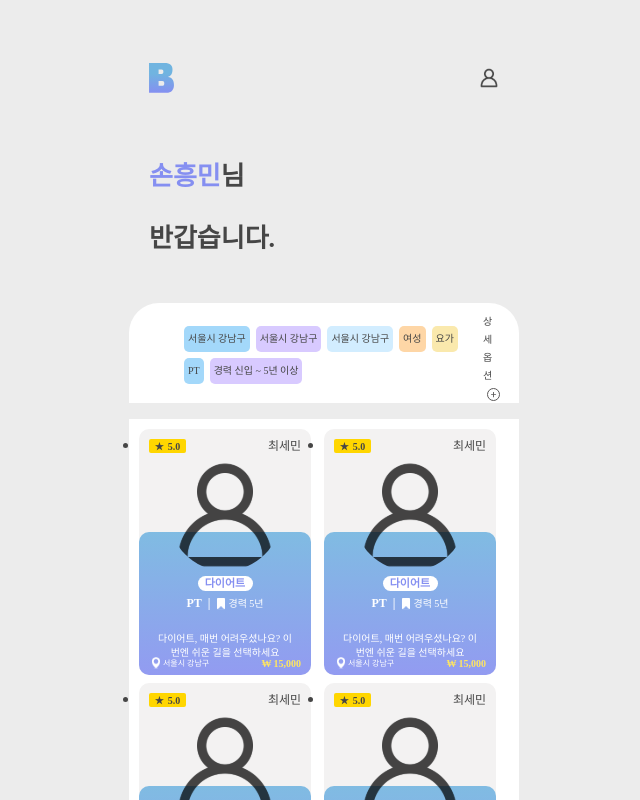
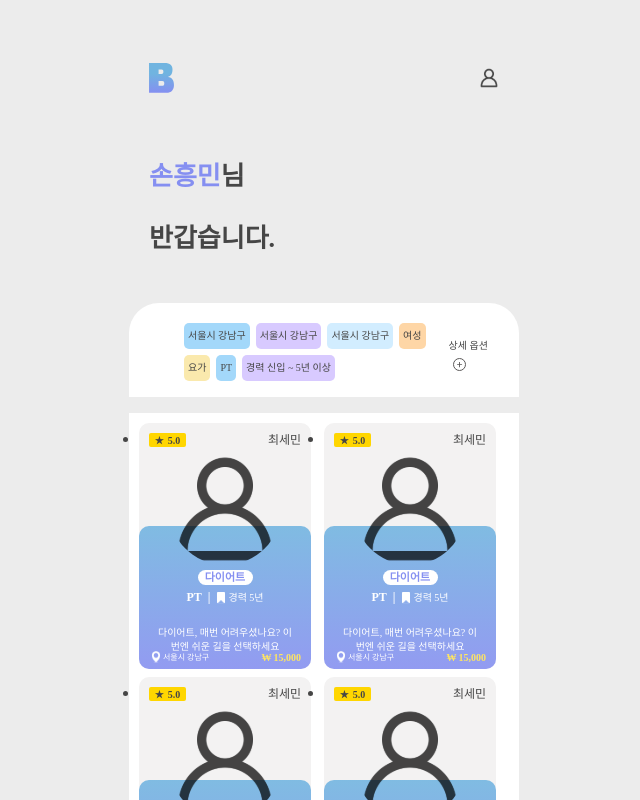
Before and after one commit to ktmihs/bodyBuddy, a Next.js app: page / in a window 1280 px wide. Shown: the top 800 px of the page, without its empty margins (316-956 px from the left). Built offline with nearby package versions, Linux system fonts and the light colour scheme; a web font is replaced by a local one; what emotion-reset would draw is missing.

Commit message:
fix: #8 Fix the width of the detail option button
- Option.tsx

```diff
--- a/components/layout/index/Option.tsx
+++ b/components/layout/index/Option.tsx
@@ -5,7 +5,7 @@ const Option = ({ options }: any) => {
   const OPT_LEN = OptionColors.length;
 
   const OptionList = styled.ul`
-    width: 70vw;
+    width: 80%;
     margin-top: 20px;
     height: fit-content;
     background-color: #fff;
```
